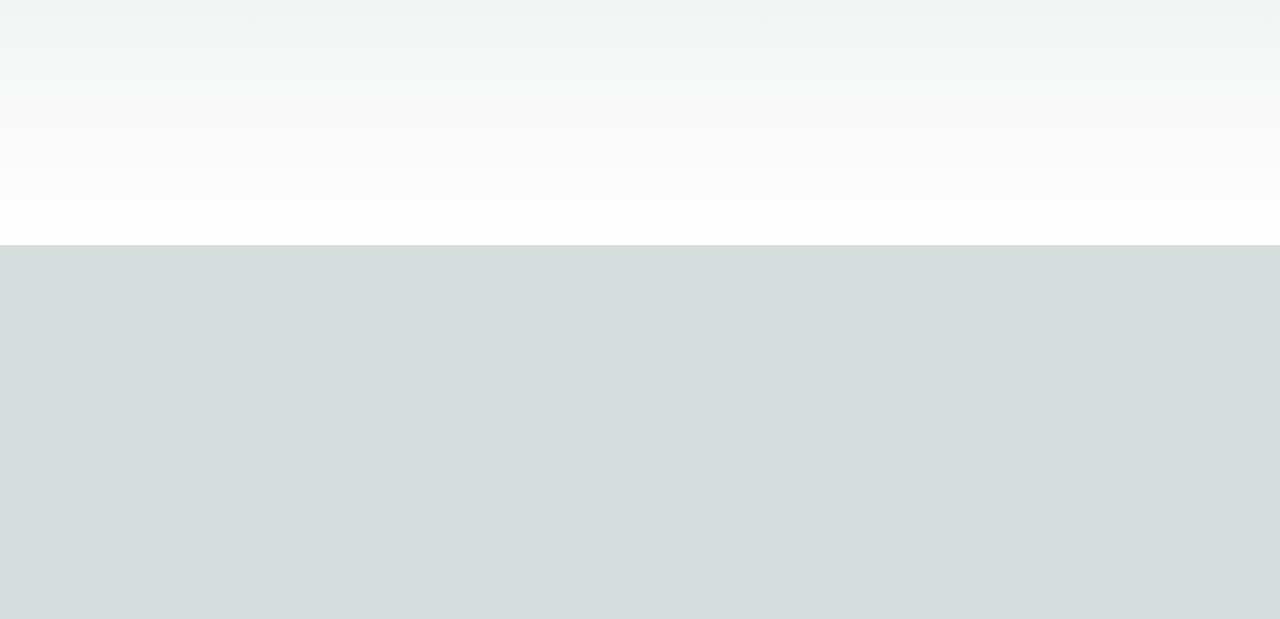
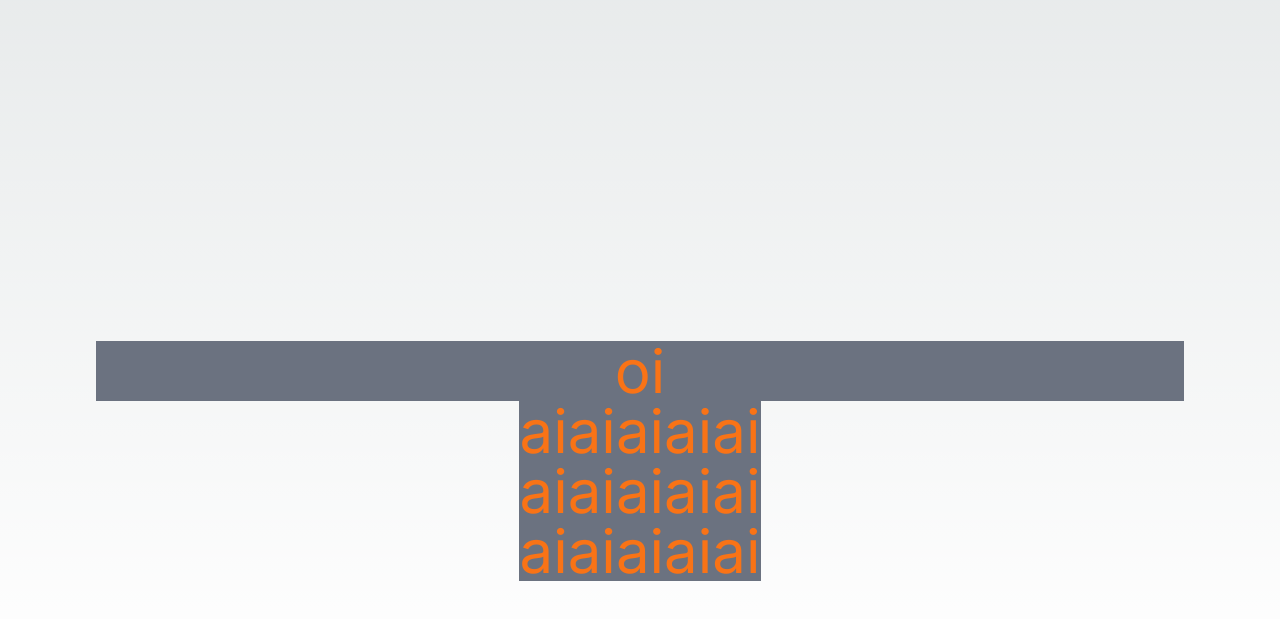
Before and after one commit to TurinoS/Motion-Page-Demo, a Next.js app: page / in a window 1280 px wide. Shown: the part 555-1174 px from the top of the page. Before the commit the page ends 800 px from the top, so only its background shows below. Built offline with nearby package versions, Linux system fonts and the light colour scheme.

Commit message:
adicionando teste do aos

```diff
--- a/package.json
+++ b/package.json
@@ -9,9 +9,11 @@
     "lint": "next lint"
   },
   "dependencies": {
+    "@types/aos": "^3.0.4",
     "@types/node": "20.5.9",
     "@types/react": "18.2.21",
     "@types/react-dom": "18.2.7",
+    "aos": "^2.3.4",
     "autoprefixer": "10.4.15",
     "eslint": "8.48.0",
     "eslint-config-next": "13.4.19",
@@ -20,6 +22,7 @@
     "react": "18.2.0",
     "react-dom": "18.2.0",
     "react-icons": "^4.11.0",
+    "react-simple-typewriter": "^5.0.1",
     "tailwindcss": "3.3.3",
     "typescript": "5.2.2"
   }
--- a/src/app/globals.css
+++ b/src/app/globals.css
@@ -25,3 +25,15 @@ body {
     )
     rgb(var(--background-start-rgb));
 }
+
+.bg {
+  position: absolute;
+  top: 43%;
+  left: 50%;
+  transform: translate(-50%, -50%);
+  height: 200px;
+  width: 200px;
+  background: linear-gradient(90deg, #335fb4 0%, #2ae9c9 100%);
+  filter: blur(20px);
+  z-index: -1;
+}
--- a/src/app/page.tsx
+++ b/src/app/page.tsx
@@ -1,9 +1,53 @@
+'use client'
+
+import { useEffect, useRef } from 'react';
 import { AiFillStar } from 'react-icons/ai'
+import { Typewriter, Cursor } from 'react-simple-typewriter';
+import AOS from 'aos';
+import 'aos/dist/aos.css';
+AOS.init();
 
 export default function Home() {
+
+  const root = useRef<HTMLElement>(null);
+  const bg = useRef<HTMLDivElement>(null);
+
+  const handleBg = (e: MouseEvent) => {
+    if (bg.current !== null){
+      bg.current.style.left = `${e.clientX}px`
+      bg.current.style.top = `${e.clientY}px`
+    }
+  }
+
+  useEffect(() => {
+    root.current?.addEventListener("mousemove", handleBg)
+  }, [])
+
   return (
-    <main className="flex min-h-screen flex-col items-center justify-between p-24">
-      <h1 className='text-6xl flex gp-2 text-orange-500'><AiFillStar />Hello World<AiFillStar /></h1>
+    <main className="flex flex-col p-24 text-6xl text-orange-500">
+      <section className="flex min-h-screen">
+        <AiFillStar />
+        <h1 className='flex gp-2'><Typewriter words={['Hello, World!']} loop={3} cursor={true} cursorStyle=''/></h1>
+        <Cursor />
+        <AiFillStar />
+      </section>
+
+      <section
+        className="flex flex-col items-center justify-center bg-gray-500"
+        data-aos="fade-down"
+        data-aos-duration="1000"
+      >
+        <h2>oi</h2>
+      </section>
+      <section
+        className="flex flex-col items-center justify-center"
+        data-aos="fade-right"
+        data-aos-duration="1000"
+      >
+        <h2 className='bg-gray-500'>aiaiaiaiai</h2>
+        <h2 className='bg-gray-500'>aiaiaiaiai</h2>
+        <h2 className='bg-gray-500'>aiaiaiaiai</h2>
+      </section>
     </main>
   )
 }
```
Also changed, not shown: 1 other file (tests, documents, lock files or other folders).
